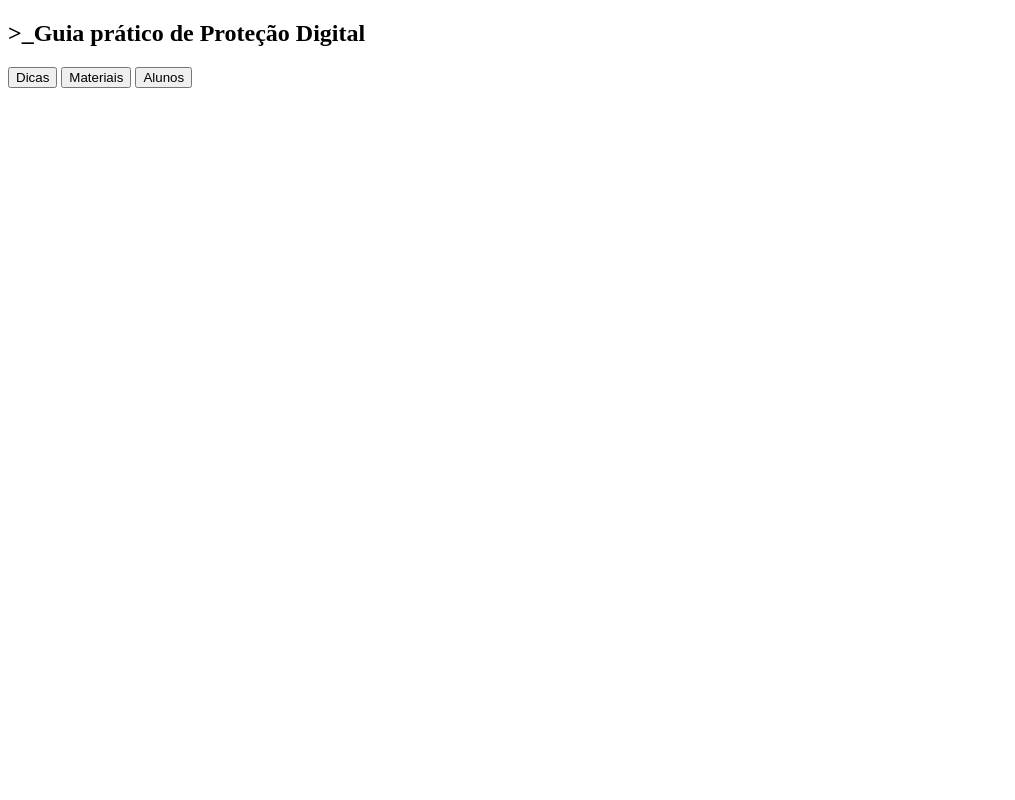
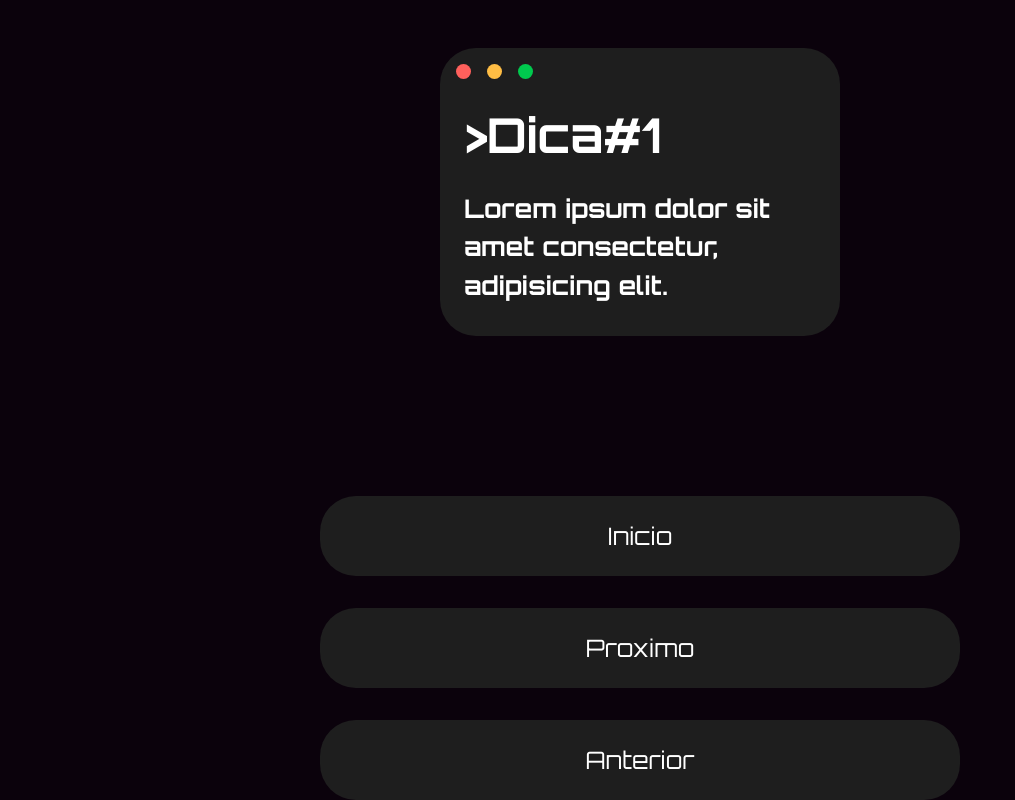
Before and after one commit to marlonseben1/site-seguranca-na-web, a plain HTML site: page dicas.html in a window 1280 px wide. Shown: the whole page, without its empty margins (0-1015 px from the left). Drawn offline with Linux system fonts and the light colour scheme.

Commit message:
Ajustado pequeno bug na homepage onde os botoes nao ficavam alinhados e criado css separado para dicas e um geral

```diff
--- a/styles.css
+++ b/css/dicas.css
@@ -19,9 +19,7 @@ body {
   background-color: #0b020c;
 }
 
-/* Estilos homepage mobile */
-
-#homepage {
+#dicas {
   display: flex;
   flex-direction: column;
   align-items: center;
@@ -34,13 +32,12 @@ body {
   display: block;
   width: 90%;
   max-width: 25rem;
-  height: 18rem;
+  height: 28rem;
   border-radius: 36px;
   background-color: #1e1e1e;
   margin: 2rem auto;
   margin-top: 3rem;
   position: relative;
-  z-index: 1;
   margin-bottom: 8rem;
 }
 
@@ -73,7 +70,7 @@ body {
 }
 
 #titulo-principal {
-  font-size: 2rem;
+  font-size: 3rem;
   color: white;
   position: relative;
   width: 80%;
@@ -82,15 +79,14 @@ body {
   word-wrap: break-word;
 }
 
-#hacker {
-  position: absolute;
-  top: 22rem;
-  left: 50%;
-  transform: translateX(-50%) translateY(-50%);
-  width: 100%;
-  max-width: 18rem;
+.dicas {
+  font-size: 1.6rem;
+  color: white;
+  width: 80%;
   height: auto;
-  z-index: 2;
+  margin: 1.5rem;
+  word-wrap: break-word;
+  line-height: 1.5;
 }
 
 .botoes {
@@ -99,7 +95,6 @@ body {
   flex-direction: column;
   justify-content: center;
   align-items: center;
-
 }
 
 .botao {
@@ -111,25 +106,14 @@ body {
   border: none;
   color: white;
   font-size: 1.5rem;
-  display: flex;              /* Para alinhar conteúdo interno */
+  display: flex;
   align-items: center;
   justify-content: center;
   text-decoration: none;
+  cursor: pointer;
 }
 
-/* Correção pente fino para telas menores que 427px */
-
-@media (max-width: 427px) {
-  .console {
-    margin-bottom: 16rem;
-  }
-
-  #hacker {
-    top: 22.5rem;
-  }
-}
-
-/* Estilos homepage web */
+/* Estilos dicas web */
 
 @media (min-width: 1600px) {
   #homepage {
@@ -143,12 +127,6 @@ body {
     margin-bottom: 0.5rem;
     height: 35rem;
     position: relative;
-  }
-
-  #hacker {
-    top: 40rem;
-    left: 75%;
-    max-width: 32rem;
   }
 
   .botao {
@@ -167,7 +145,7 @@ body {
     max-width: 64rem;
     height: 6rem;
     flex-direction: row;
-    justify-content: start;
+    justify-content: space-around;
     gap: 2rem;
   }
 
@@ -176,5 +154,3 @@ body {
     width: 90%;
   }
 }
-
-/* Estilos dicas mobile */
--- /dev/null
+++ b/css/homepage.css
@@ -0,0 +1,177 @@
+/* Fontes */
+
+@import url("https://fonts.googleapis.com/css2?family=Orbitron:wght@400..900&display=swap");
+
+/* Estilos globais */
+
+* {
+  box-sizing: border-box;
+  font-family: "Orbitron", "Arial", sans-serif;
+  /* outline: 1px solid red; */
+}
+
+html,
+body {
+  width: 100%;
+  height: 100%;
+  margin: 0;
+  padding: 0;
+  background-color: #0b020c;
+}
+
+/* Estilos homepage mobile */
+
+#homepage {
+  display: flex;
+  flex-direction: column;
+  align-items: center;
+  width: 100%;
+  height: 50rem;
+  position: relative;
+}
+
+.console {
+  display: block;
+  width: 90%;
+  max-width: 25rem;
+  height: 18rem;
+  border-radius: 36px;
+  background-color: #1e1e1e;
+  margin: 2rem auto;
+  margin-top: 3rem;
+  position: relative;
+  z-index: 1;
+  margin-bottom: 8rem;
+}
+
+.botoes-do-mac {
+  display: flex;
+  gap: 1rem;
+  width: 100%;
+  height: 15px;
+  padding: 1rem;
+}
+
+.vermelho,
+.verde,
+.amarelo {
+  width: 15px;
+  height: 15px;
+  border-radius: 50%;
+}
+
+.vermelho {
+  background-color: #ff605c;
+}
+
+.amarelo {
+  background-color: #ffbd44;
+}
+
+.verde {
+  background-color: #00ca4e;
+}
+
+#titulo-principal {
+  font-size: 2rem;
+  color: white;
+  position: relative;
+  width: 80%;
+  height: auto;
+  margin: 1.5rem;
+  word-wrap: break-word;
+}
+
+#hacker {
+  position: absolute;
+  top: 22rem;
+  left: 50%;
+  transform: translateX(-50%) translateY(-50%);
+  width: 100%;
+  max-width: 18rem;
+  height: auto;
+  z-index: 2;
+}
+
+.botoes {
+  width: 100%;
+  display: flex;
+  flex-direction: column;
+  justify-content: center;
+  align-items: center;
+}
+
+.botao {
+  margin-top: 2rem;
+  width: 50%;
+  height: 5rem;
+  border-radius: 36px;
+  background-color: #1e1e1e;
+  border: none;
+  color: white;
+  font-size: 1.5rem;
+  display: flex; /* Para alinhar conteúdo interno */
+  align-items: center;
+  justify-content: center;
+  text-decoration: none;
+}
+
+/* Correção pente fino para telas menores que 427px */
+
+@media (max-width: 427px) {
+  .console {
+    margin-bottom: 16rem;
+  }
+
+  #hacker {
+    top: 22.5rem;
+  }
+}
+
+/* Estilos homepage web */
+
+@media (min-width: 1600px) {
+  #homepage {
+    justify-content: flex-start;
+    height: auto;
+  }
+
+  .console {
+    max-width: 64rem;
+    margin-top: 7rem;
+    margin-bottom: 0.5rem;
+    height: 35rem;
+    position: relative;
+  }
+
+  #hacker {
+    top: 40rem;
+    left: 75%;
+    max-width: 32rem;
+  }
+
+  .botao {
+    width: clamp(70px, 20%, 300px);
+    height: 100%;
+    cursor: pointer;
+    font-size: clamp(16px, 2.5vw, 35px);
+  }
+
+  .botao:hover {
+    outline: 2px solid rgba(255, 255, 255, 0.6);
+    box-shadow: 0 0 6px rgba(255, 255, 255, 0.3);
+  }
+
+  .botoes {
+    max-width: 64rem;
+    height: 6rem;
+    flex-direction: row;
+    justify-content: start;
+    gap: 4rem;
+  }
+
+  #titulo-principal {
+    font-size: 5.6rem;
+    width: 90%;
+  }
+}
--- a/dicas.html
+++ b/dicas.html
@@ -4,10 +4,11 @@
     <meta charset="UTF-8">
     <meta name="viewport" content="width=device-width, initial-scale=1.0">
     <title>Dicas</title>
+    <link rel="stylesheet" href="/css/dicas.css">
 </head>
 <body>
     <main>
-      <!-- Inicio da homepage -->
+      <!-- Inicio das dicas -->
       <section id="dicas">
         <div class="console">
           <div class="botoes-do-mac">
@@ -15,12 +16,13 @@
             <div class="amarelo"></div>
             <div class="verde"></div>
           </div>
-          <h2 id="titulo-principal">>_Guia prático de Proteção Digital</h2>
+          <h2 id="titulo-principal">>Dica#1</h2>
+          <h3 class="dicas">Lorem ipsum dolor sit amet consectetur, adipisicing elit.</h3>
         </div>
         <div class="botoes">
-          <a href="dicas.html" class="botao-link"><button class="botao">Dicas</button></a>
-          <button class="botao">Materiais</button>
-          <button class="botao">Alunos</button>
+          <a href="index.html" class="botao">Inicio</a>
+          <button class="botao">Proximo</button>
+          <button class="botao">Anterior</button>
         </div>
       </section>
     </main>
```
Also changed, not shown: index.html (+1 -1 lines), css/general.css (added).
